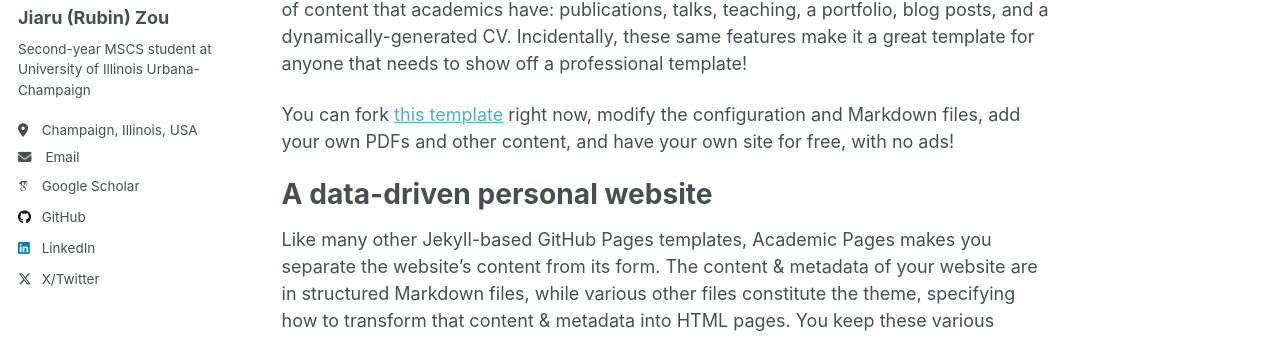
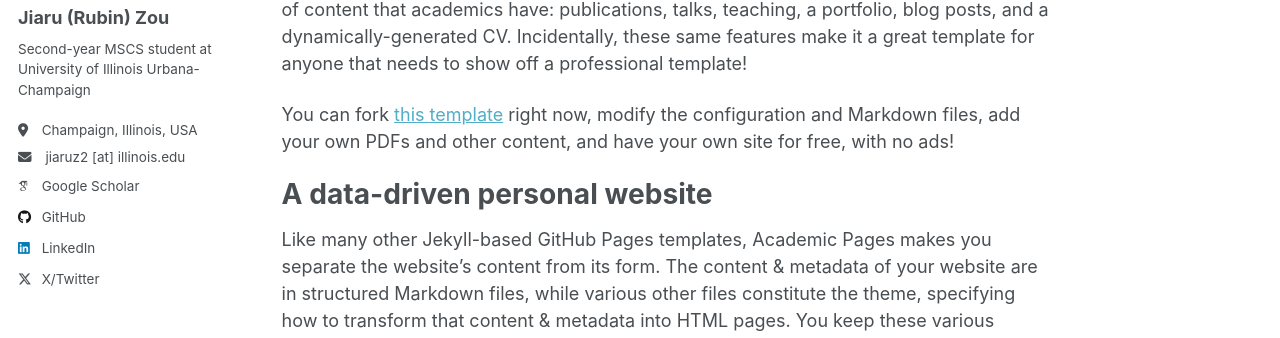
Before and after one commit to jiaruzouu/jiaruzouu.github.io, a Jekyll site: the page built from _pages/about.md, in a window 1280 px wide. Shown: the part 308-646 px from the top of the page. Built offline with Jekyll 4.4.1, drawn with Linux system fonts in a browser that asks for light colours; some web fonts are replaced; a script that is not in the unit is left out.

Commit message:
update email

```diff
--- a/_includes/author-profile.html
+++ b/_includes/author-profile.html
@@ -39,7 +39,7 @@
       {% if author.email %}
         <li>
           <i class="fas fa-fw fa-envelope icon-pad-right" aria-hidden="true"></i>
-          {{ site.data.ui-text[site.locale].email_label | default: "jiaruz2 [at] illinois.edu" }}
+          jiaruz2 [at] illinois.edu
         </li>
       {% endif %}
 
```
